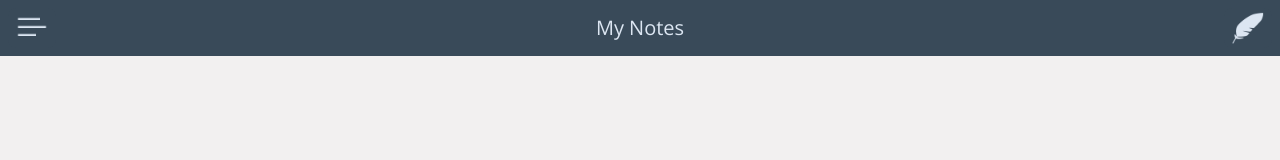
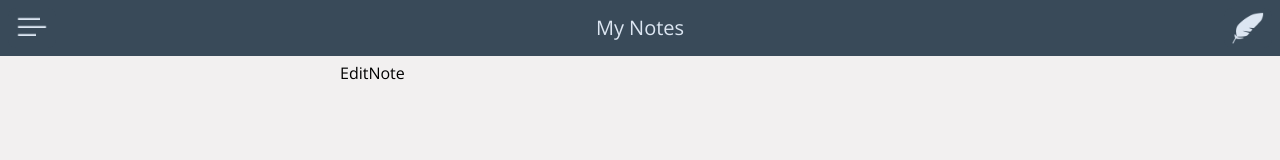
Before and after one commit to lalueders/capstone-project, a React (Create React App) app: page /edit in a window 1280 px wide. Shown: the top 160 px of the page. Built offline with nearby package versions, Linux system fonts and the light colour scheme.

Commit message:
Add EditNote component

```diff
--- /dev/null
+++ b/src/components/EditNote.js
@@ -0,0 +1,5 @@
+import styled from 'styled-components/macro'
+
+  export default function EditNote () {
+      return <div>EditNote</div>
+  }
--- a/src/pages/EditNotePage.js
+++ b/src/pages/EditNotePage.js
@@ -1,5 +1,18 @@
-import styled from 'styled-components/macro'
+import styled from 'styled-components/macro';
+import EditNote from '../components/EditNote';
 
-  export default function EditNotePage () {
-      return <div>EditNotePage</div>
-  }
+export default function EditNotePage() {
+  return (
+    <StyledPage>
+      <EditNote />
+    </StyledPage>
+  );
+}
+
+const StyledPage = styled.main`
+  position: absolute;
+  top: 64px;
+  right: 0;
+  left: 0;
+  bottom: 0;
+`;
```
Also changed, not shown: 2 other files (tests, documents, lock files or other folders).
